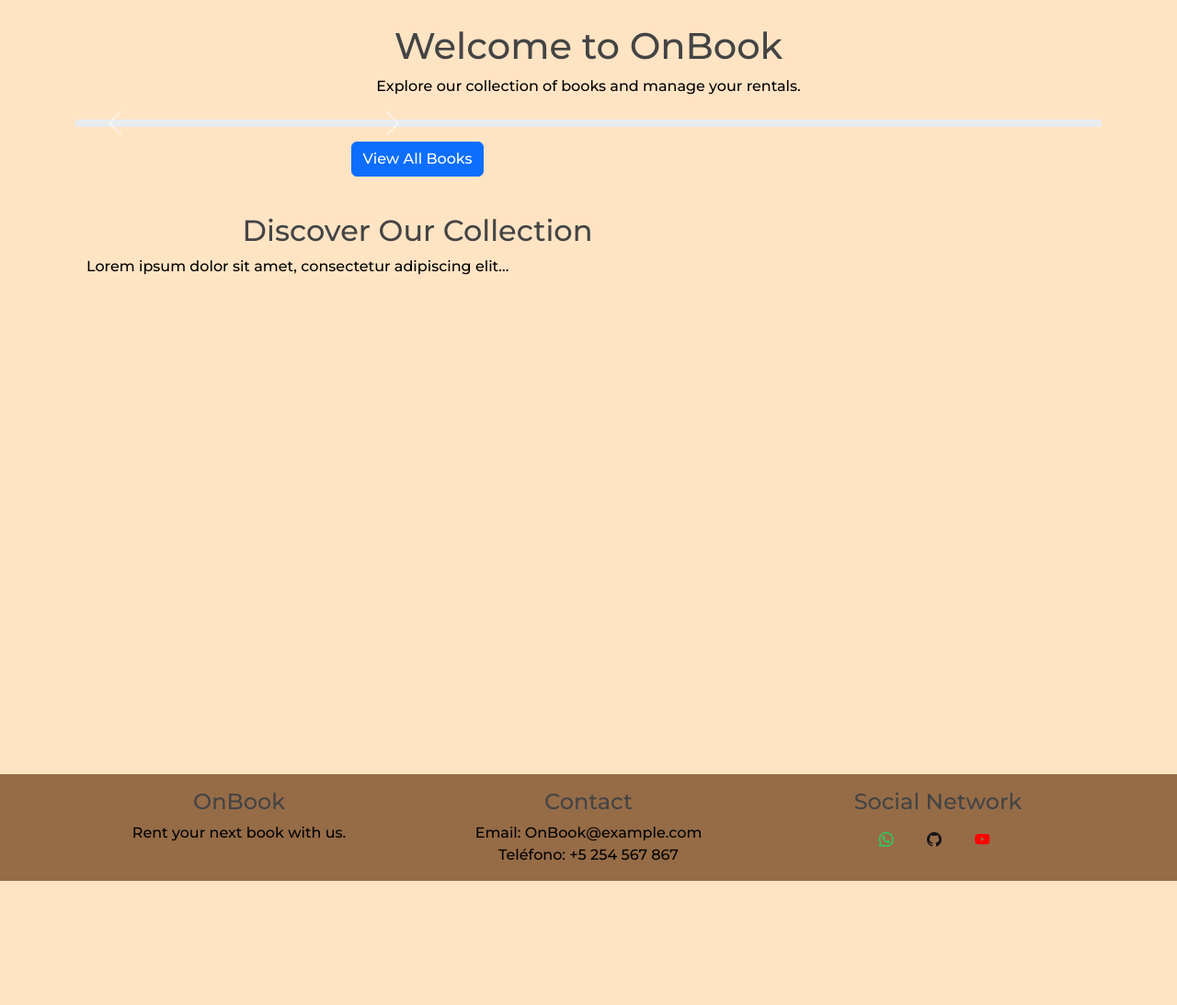
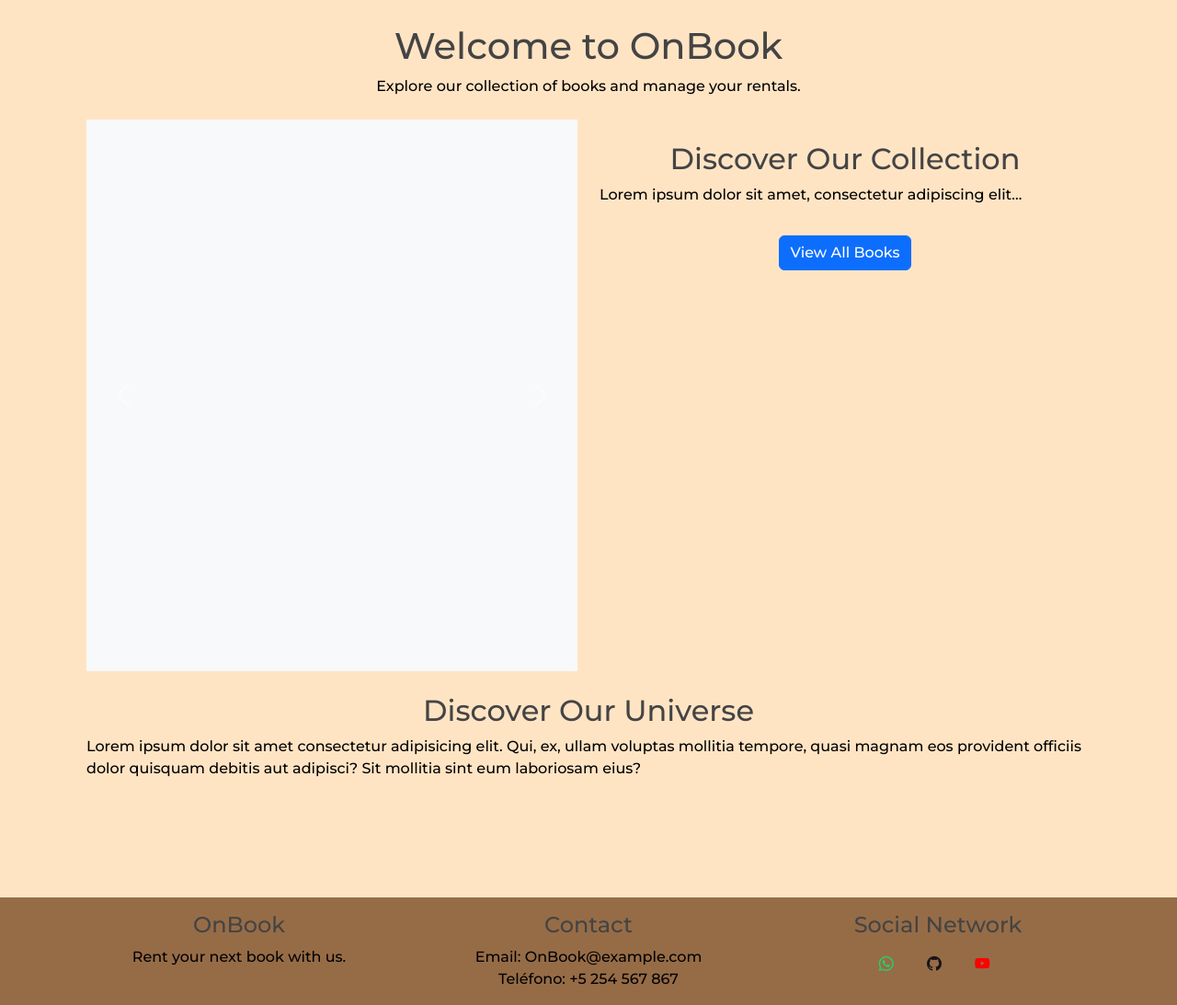
Before and after one commit to Pedrolivares1980/OnBook, a Django app: page / in a window 1280 px wide. Shown: the part 56-1149 px from the top of the page at 92% size. Before the commit the page ends 1014 px from the top, so only its background shows below. Run offline with Django 4.2, Linux system fonts and the light colour scheme; data that the repository does not hold is empty.

Commit message:
carrousel

```diff
--- a/books/templates/books/home.html
+++ b/books/templates/books/home.html
@@ -6,13 +6,14 @@
   <h1>Welcome to OnBook</h1>
   <p>Explore our collection of books and manage your rentals.</p>
 </div>
-<div class="container bg-body-secondary mt-4">
-    <div class="col-lg-4 p-1">
+<div class="container mt-4">
+  <div class="row">
+    <div class="col-lg-6">
       <div id="bookCarousel" class="carousel slide" data-bs-ride="carousel">
         <div class="carousel-inner">
           {% for book in random_books %}
           <div class="carousel-item {% if forloop.first %}active{% endif %}">
-            <img src="{{ book.cover_image.url }}" class="d-block w-100" alt="{{ book.title }}">
+            <img src="{{ book.cover_image.url }}" class="d-block" alt="{{ book.title }}">
           </div>
           {% endfor %}
         </div>
@@ -27,16 +28,21 @@
         </a>
       </div>
     </div>
-</div>
-<div class="col-lg-8">
-  <div class="container">
-    <div class="text-center">
-      <a href="{% url 'book_list' %}" class="btn btn-primary mx-auto my-3">View All Books</a>
-    </div>
-    <div class="mt-md-4">
-      <h2 class="text-center">Discover Our Collection</h2>
-      <p>Lorem ipsum dolor sit amet, consectetur adipiscing elit...</p>
+    <div class="col-lg-6">
+      <div class="mt-md-4">
+        <h2 class="text-center">Discover Our Collection</h2>
+        <p>Lorem ipsum dolor sit amet, consectetur adipiscing elit...</p>
+      </div>
+      <div class="text-center">
+        <a href="{% url 'book_list' %}" class="btn btn-primary mx-auto my-3">View All Books</a>
+      </div>
     </div>
   </div>
 </div>
+<div class="container mt-4">
+  <div class="col-lg-12">
+    <h2 class="text-center">Discover Our Universe</h2>
+    <p>Lorem ipsum dolor sit amet consectetur adipisicing elit. Qui, ex, ullam voluptas mollitia tempore, quasi magnam eos provident officiis dolor quisquam debitis aut adipisci? Sit mollitia sint eum laboriosam eius?</p>
+  </div>
+</div>
 {% endblock %}
--- a/static/main.css
+++ b/static/main.css
@@ -157,6 +157,31 @@ main{
     font-size: 2.5rem;
   }
 
+  /* Carrousel */
+
+  /* Estilo personalizado para el contenedor del carrousel */
+  #bookCarousel {
+    min-height: 600px; /* Altura mínima de 600px */
+    background-color: #f8f9fa; /* Color de fondo gris */
+    display: flex;
+    justify-content: center;
+    align-items: center;
+    overflow: hidden; /* Evitar que las imágenes se desborden del contenedor */
+  }
+
+  /* Estilo para las imágenes del carrousel */
+  .carousel-inner img {
+    max-height: 100%; /* Ajustar la imagen al 100% de la altura del contenedor */
+    width: auto; /* Mantener el ancho original de la imagen */
+    max-width: 100%; /* Ajustar la imagen al 100% del ancho del contenedor */
+  }
+
+  /* Estilo para los controles del carrousel */
+  .carousel-control-prev,
+  .carousel-control-next {
+    top: 50%; /* Alinear verticalmente los controles al centro */
+    transform: translateY(-50%);
+  }
 /*--------------------------------------------- Messagin app----------------------------------- */
 
   .messages {
```
Also changed, not shown: books/forms.py (+9 -2 lines).
